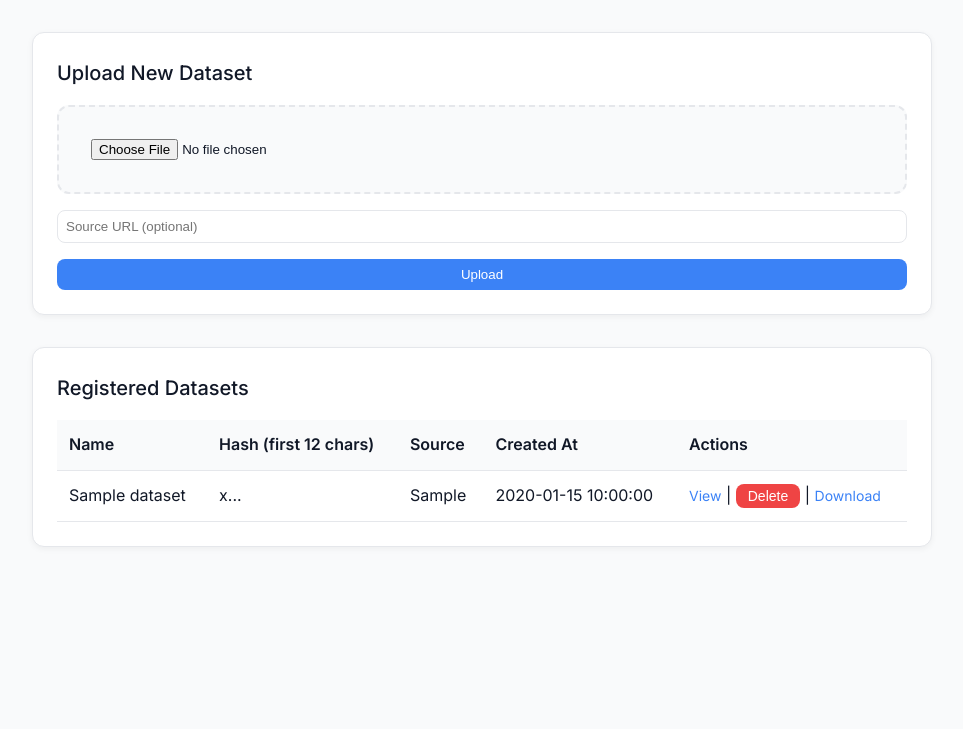
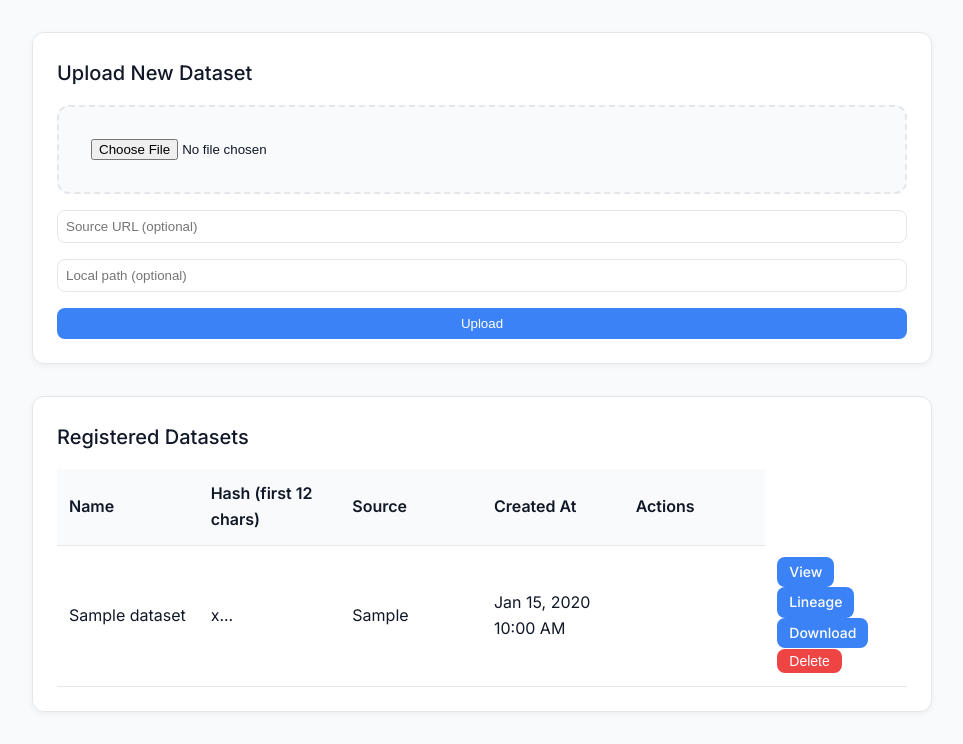
Before and after one commit to anant-c/datatrac, a Flask app: page / in a window 1280 px wide. Shown: the part 71-815 px from the top of the page, without its empty margins (158-1121 px from the left). Before the commit the page ends 620 px from the top, so only its background shows below. Run offline with Flask 3, Linux system fonts and the light colour scheme; tables that the repository leaves empty hold one stand-in row (values such as "Sample post").

Commit message:
fixes index ui element

```diff
--- a/datatrac/web/static/css/global.css
+++ b/datatrac/web/static/css/global.css
@@ -137,6 +137,82 @@ a:hover {
   text-decoration: underline;
 }
 
+/* Make all action links appear as buttons with consistent shape */
+a.button-link {
+  display: inline-block;
+  padding: 0.25rem 0.75rem;
+  border-radius: 0.5rem;
+  font-size: 0.875rem;
+  font-weight: 500;
+  text-align: center;
+  transition: background 0.2s ease, color 0.2s ease;
+  cursor: pointer;
+}
+
+/* Specific colors for actions */
+.view-btn {
+  background-color: var(--primary);
+  color: white;
+}
+.view-btn:hover {
+  background-color: #2563eb;
+}
+
+.lineage-btn {
+  background-color: #22c55e; /* green */
+  color: white;
+}
+.lineage-btn:hover {
+  background-color: #16a34a;
+}
+
+.download-btn {
+  background-color: var(--primary);
+  color: white;
+}
+.download-btn:hover {
+  background-color: #2563eb;
+}
+
+/* Existing danger button for delete */
+button.danger {
+  background: var(--danger);
+  color: #fff;
+  padding: 0.25rem 0.75rem;
+  font-size: 0.875rem;
+  border-radius: 0.5rem;
+}
+
+button.danger:hover {
+  background: #dc2626;
+}
+
+/* Dataset table full width and text wrap improvements */
+table {
+  width: 100%;
+  border-collapse: collapse;
+  margin-top: 1rem;
+  word-wrap: break-word;
+  word-break: break-word;
+  table-layout: fixed; /* Helps controlling wrapping */
+}
+
+th, td {
+  padding: 0.75rem;
+  text-align: left;
+  border-bottom: 1px solid var(--border);
+  vertical-align: middle;
+  white-space: normal; /* Allow wrapping */
+}
+
+/* Responsive adjustments for long text */
+td:nth-child(2), /* Hash */
+td:nth-child(3) /* Source */ {
+  width: 150px; /* Fixed width with wrap */
+  overflow-wrap: break-word;
+}
+
+
 /* Transition Everywhere */
 * {
   transition: background 0.2s ease, color 0.2s ease, border-color 0.2s ease;
--- a/datatrac/web/templates/index.html
+++ b/datatrac/web/templates/index.html
@@ -23,8 +23,10 @@
     <form action="{{ url_for('upload') }}" method="post" enctype="multipart/form-data">
       <input type="file" name="file" required />
       <input type="text" name="source" placeholder="Source URL (optional)" />
+      <input type="text" name="local_path" placeholder="Local path (optional)" />
       <button type="submit">Upload</button>
     </form>
+
   </section>
 
   <section id="datasets-list">
@@ -46,13 +48,18 @@
           <td>{{ ds.name }}</td>
           <td>{{ ds.hash[:12] }}...</td>
           <td>{{ ds.source or 'N/A' }}</td>
-          <td>{{ ds.created_at }}</td>
+          <td>{{ ds.created_at.strftime("%b %d, %Y %I:%M %p") }}</td>
           <td>
-            <a href="{{ url_for('details', file_hash=ds.hash) }}">View</a> |
+
+          <td>
+            <a href="{{ url_for('details', file_hash=ds.hash) }}" class="button-link view-btn">View</a>
+            <a href="{{ url_for('lineage', file_hash=ds.hash) }}" class="button-link lineage-btn">Lineage</a>
+            <a href="{{ url_for('download', file_hash=ds.hash) }}" class="button-link download-btn">Download</a>
             <form action="{{ url_for('delete', file_hash=ds.hash) }}" method="post" style="display:inline" onsubmit="return confirm('Are you sure you want to delete this dataset?');">
-              <button type="submit">Delete</button>
-            </form> |
-            <a href="{{ url_for('download', file_hash=ds.hash) }}">Download</a>
+              <button type="submit" class="danger">Delete</button>
+            </form>
+          </td>
+
           </td>
         </tr>
         {% endfor %}
```
